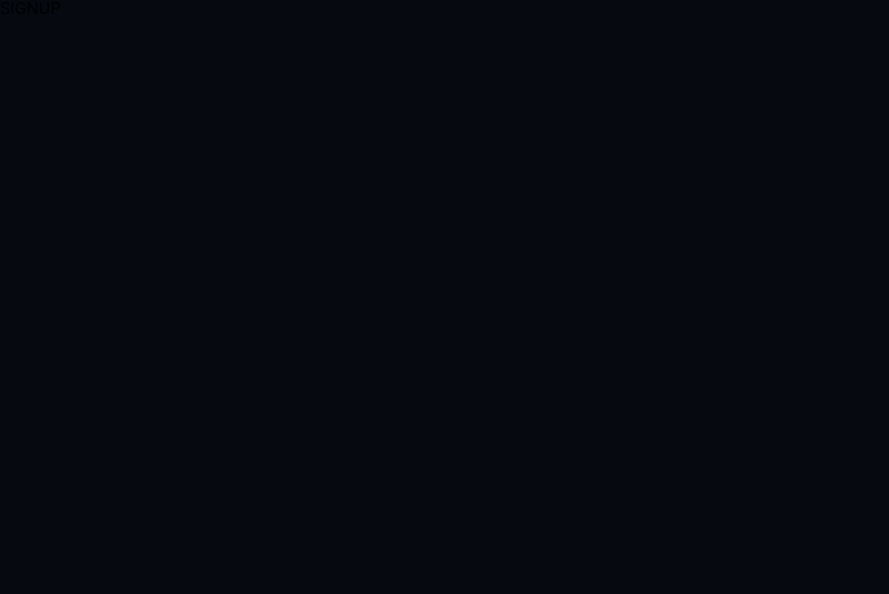
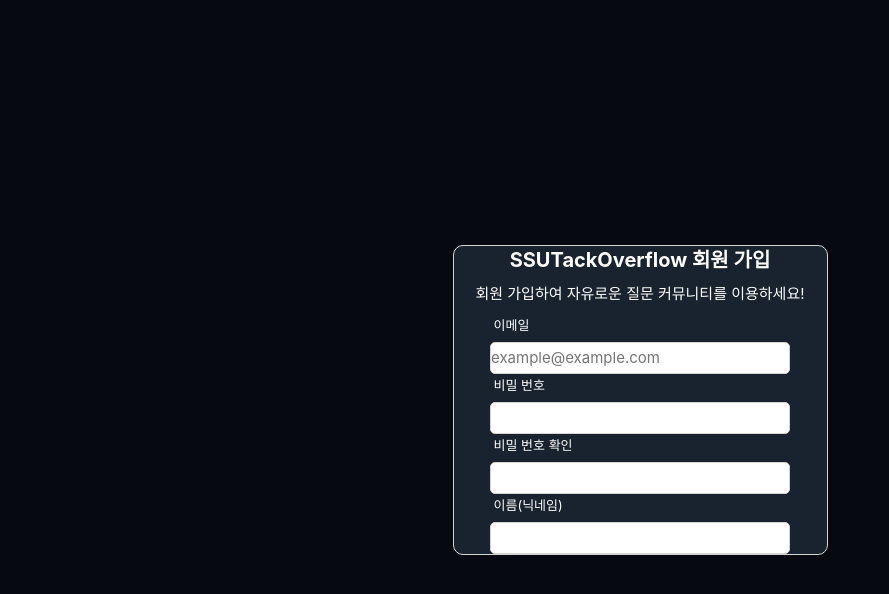
Before and after one commit to seonghyeoncho/SSTOF-Frontend, a React (Create React App) app: page /signup in a window 1280 px wide. Shown: the top 594 px of the page, without its empty margins (0-889 px from the left). Built offline with nearby package versions, Linux system fonts and the light colour scheme.

Commit message:
Create /signup component

```diff
--- a/src/components/GlobalStyles.tsx
+++ b/src/components/GlobalStyles.tsx
@@ -10,7 +10,6 @@ const globalStyles = createGlobalStyle`
     * {
         margin: 0;
         padding: 0;
-        background-color: #06090F;
     }
 `;
 
--- a/src/components/signup/index.tsx
+++ b/src/components/signup/index.tsx
@@ -1,5 +1,140 @@
-import React from "react";
+import React, { createRef, useState } from "react";
+import { message } from "antd";
+import sha256 from "crypto";
+import { userApi } from "../../api";
+import {
+  Container,
+  InformationContainer,
+  MainText,
+  SignupContainer,
+  SubText,
+  Wrapper,
+  Input,
+  InputTitle,
+} from "./styles";
 
-const SignUp: React.FC = () => <h1>SIGNUP</h1>;
+const SignUp: React.FC = () => {
+  const [email, setEmail] = useState<string>("");
+  const [password, setPassword] = useState<string>("");
+  const [confirmPassword, setConfirmPassword] = useState<string>("");
+  const [name, setName] = useState<string>("");
+  const emailRef: React.RefObject<HTMLInputElement> = createRef();
+  const passwordRef: React.RefObject<HTMLInputElement> = createRef();
+  const confirmPasswordRef: React.RefObject<HTMLInputElement> = createRef();
+  const nameRef: React.RefObject<HTMLInputElement> = createRef();
+  const buttonRef: React.RefObject<HTMLInputElement> = createRef();
+
+  const clearAllInputs = () => {
+    if (emailRef.current) {
+      emailRef.current.value = "";
+      setEmail("");
+    }
+    if (passwordRef.current) {
+      passwordRef.current.value = "";
+      setPassword("");
+    }
+    if (confirmPasswordRef.current) {
+      confirmPasswordRef.current.value = "";
+      setConfirmPassword("");
+    }
+    if (nameRef.current) {
+      nameRef.current.value = "";
+      setName("");
+    }
+  };
+
+  const handleSignup = (event: React.FormEvent) => {
+    event.preventDefault();
+    if (email === "") {
+      message.warning("이메일을 입력해 주세요.");
+      return;
+    }
+    if (name === "") {
+      message.warning("이름(닉네임)을 입력해 주세요.");
+      return;
+    }
+    if (password === "") {
+      message.warning("비밀번호를 입력해 주세요.");
+    }
+    const requestBody = {
+      email: email,
+      password: sha256.createHash("sha256").update(password).digest("hex"),
+      name: name,
+    };
+    message.loading("잠시만 기다려 주세요..");
+    userApi
+      .signUp(requestBody)
+      .then(() => {
+        alert("회원가입이 완료되었습니다.");
+        // TODO : Move to Login page.
+      })
+      .catch(({ response: { status } }) => {
+        if (status === 400) {
+          message.destroy();
+          message.warning("[400] 요청 형식이 잘못 되었습니다.");
+          clearAllInputs();
+        } else if (status === 409) {
+          message.destroy();
+          message.warning("해당 이메일은 이미 사용 중입니다.");
+          clearAllInputs();
+        } else {
+          message.warning("알 수 없는 오류가 발생했습니다.");
+          console.log(status);
+          clearAllInputs();
+        }
+      });
+  };
+  return (
+    <Container>
+      <Wrapper>
+        <SignupContainer>
+          <InformationContainer>
+            <MainText>SSUTackOverflow 회원 가입</MainText>
+            <SubText>
+              회원 가입하여 자유로운 질문 커뮤니티를 이용하세요!
+            </SubText>
+            <InputTitle>이메일</InputTitle>
+            <Input
+              type="email"
+              id="email"
+              placeholder="example@example.com"
+              ref={emailRef}
+              onChange={(event: React.SyntheticEvent<HTMLInputElement>) => {
+                setEmail(event.currentTarget.value);
+              }}
+            />
+            <InputTitle>비밀 번호</InputTitle>
+            <Input
+              type="password"
+              id="password"
+              ref={passwordRef}
+              onChange={(event: React.SyntheticEvent<HTMLInputElement>) => {
+                setPassword(event.currentTarget.value);
+              }}
+            />
+            <InputTitle>비밀 번호 확인</InputTitle>
+            <Input
+              type="password"
+              id="confirmPassword"
+              ref={confirmPasswordRef}
+              onChange={(event: React.SyntheticEvent<HTMLInputElement>) => {
+                setConfirmPassword(event.currentTarget.value);
+              }}
+            />
+            <InputTitle>이름(닉네임)</InputTitle>
+            <Input
+              type="name"
+              id="name"
+              ref={nameRef}
+              onChange={(event: React.SyntheticEvent<HTMLInputElement>) => {
+                setName(event.currentTarget.value);
+              }}
+            />
+          </InformationContainer>
+        </SignupContainer>
+      </Wrapper>
+    </Container>
+  );
+};
 
 export default SignUp;
--- /dev/null
+++ b/src/components/signup/styles.tsx
@@ -0,0 +1,75 @@
+import styled from "styled-components";
+
+export const Container = styled.div`
+  height: 100vh;
+  overflow: auto;
+`;
+
+export const Wrapper = styled.div`
+  height: 100%;
+  min-height: 100vh;
+  box-align: center;
+  align-items: center;
+  box-pack: center;
+  justify-content: center;
+  width: 100%;
+  display: flex;
+  align-content: center;
+`;
+
+export const SignupContainer = styled.div`
+  background-color: ${(props) => props.theme.onFocusBackgroundColor};
+  width: 375px;
+  border-radius: 10px;
+  overflow: hidden;
+  border: 1px solid #d5d5d5;
+`;
+
+export const InformationContainer = styled.form`
+  display: flex;
+  box-pack: center;
+  justify-content: center;
+  box-align: center;
+  align-items: center;
+  box-orient: vertical;
+  box-direction: normal;
+  flex-direction: column;
+`;
+
+export const MainText = styled.div`
+  color: white;
+  font-size: 20px;
+  font-weight: bold;
+  line-height: 1.45;
+  margin-bottom: 8px;
+`;
+
+export const SubText = styled.div`
+  color: white;
+  font-size: 15px;
+  line-height: 1.4;
+  margin-bottom: 10px;
+`;
+
+export const Input = styled.input`
+  border: 1px solid #d5d5d5;
+  border-radius: 5px;
+  width: 300px;
+  margin-top: 10px;
+  transition: all 0.2s ease;
+  font-size: 15px;
+  line-height: 2;
+  text-align: left;
+  &:focus {
+    background-color: lightgray;
+    border-bottom: 2px solid ${(props) => props.theme.hoverBlueColor};
+  }
+`;
+
+export const InputTitle = styled.div`
+  font-size: 13px;
+  margin-left: 40px;
+  color: white;
+  margin-top: 5px;
+  align-self: flex-start;
+`;
--- a/src/styled.d.ts
+++ b/src/styled.d.ts
@@ -5,5 +5,7 @@ declare module "styled-components" {
     backgroundColor: string;
     hoverBlueColor: string;
     onFocusBackgroundColor: string;
+    greenColor: string;
+    redColor: string;
   }
 }
--- a/src/theme.ts
+++ b/src/theme.ts
@@ -2,6 +2,8 @@ const theme = {
   backgroundColor: "#06090F",
   hoverBlueColor: "#58A6FF",
   onFocusBackgroundColor: "#18232F",
+  greenColor: "#0ba325",
+  redColor: "#e63c1e",
 };
 
 export default theme;
```
